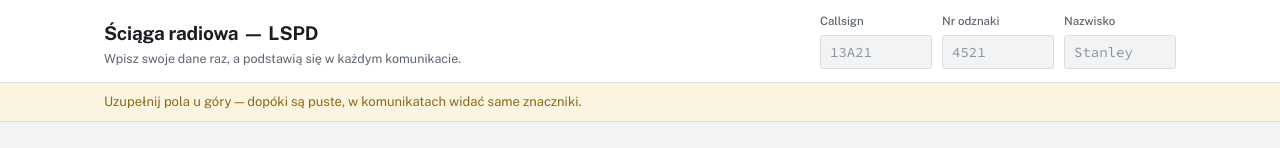
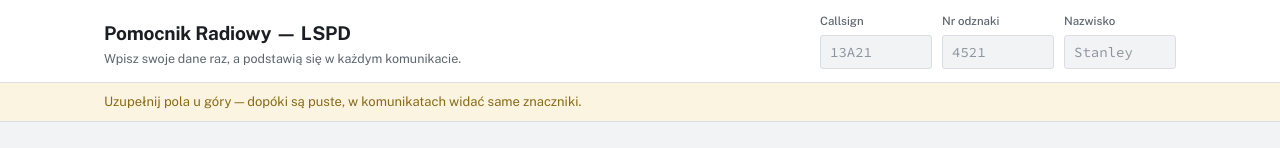
Before and after one commit to mxgllwqc/pomocniklspd-bosrp, a plain HTML site: page index.html in a window 1280 px wide. Shown: the top 148 px of the page. Drawn offline with nearby package versions, Linux system fonts and the light colour scheme.

Commit message:
Update title and header text in index.html

```diff
--- a/index.html
+++ b/index.html
@@ -3,7 +3,7 @@
 <head>
 <meta charset="UTF-8">
 <meta name="viewport" content="width=device-width, initial-scale=1.0">
-<title>Ściąga radiowa — LSPD</title>
+<title>Pomocnik Radiowy — LSPD</title>
 <link rel="preconnect" href="https://fonts.googleapis.com">
 <link rel="preconnect" href="https://fonts.gstatic.com" crossorigin>
 <link href="https://fonts.googleapis.com/css2?family=Public+Sans:wght@400;500;600;700&family=Source+Code+Pro:wght@400;500;600&display=swap" rel="stylesheet">
@@ -174,7 +174,7 @@ footer{border-top:1px solid var(--rule);margin-top:20px;padding-top:14px;font-si
 <header>
   <div class="head">
     <div>
-      <h1>Ściąga radiowa — LSPD</h1>
+      <h1>Pomocnik Radiowy — LSPD</h1>
       <p>Wpisz swoje dane raz, a podstawią się w każdym komunikacie.</p>
     </div>
     <div class="ident">
```
